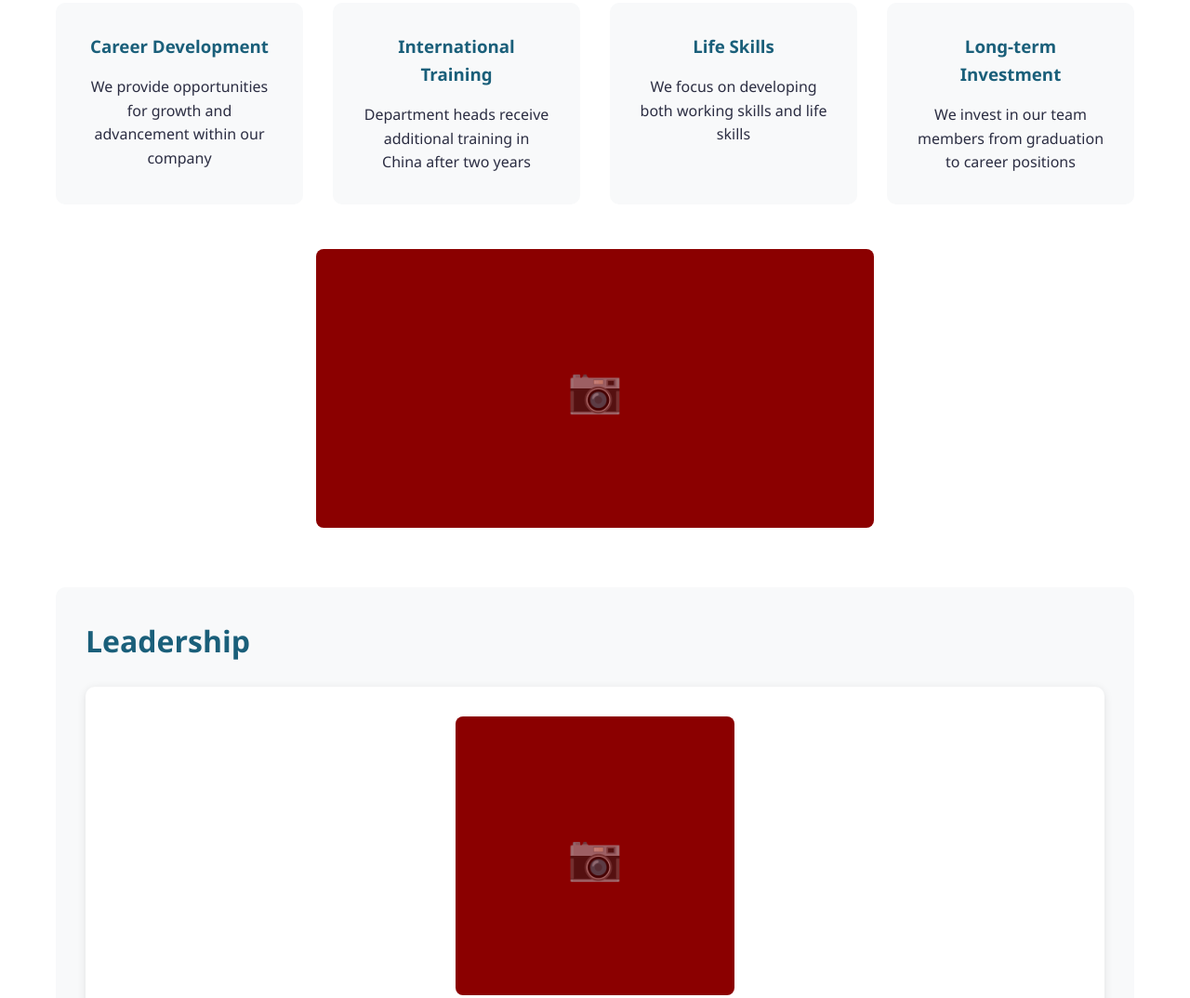
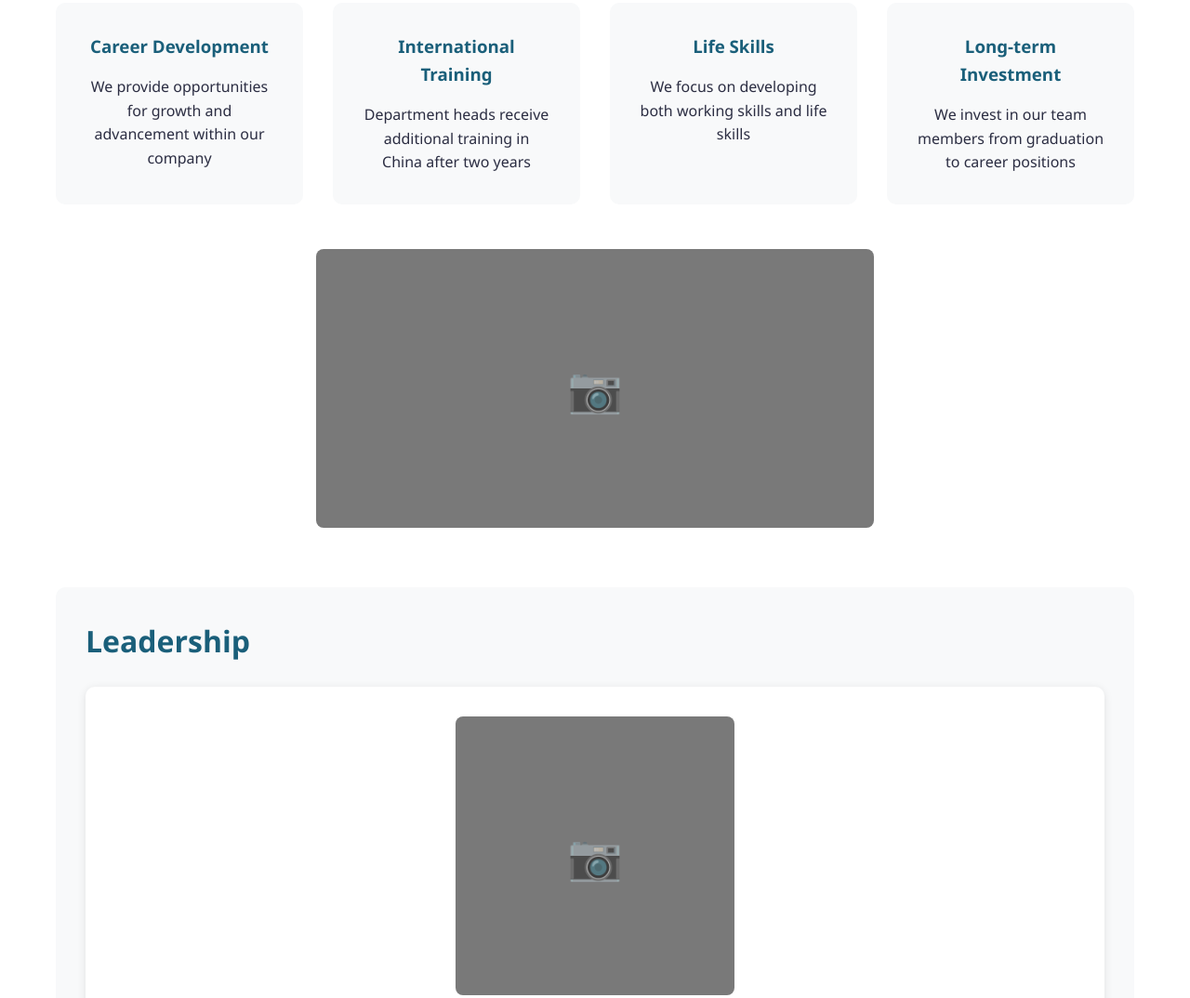
Before and after one commit to myvalorantvn-boop/testweb0078, a plain HTML site: page team.html in a window 1280 px wide. Shown: the part 579-1653 px from the top of the page at 93% size. Drawn offline with Linux system fonts and the light colour scheme.

Commit message:
Update styles.css

```diff
--- a/styles.css
+++ b/styles.css
@@ -13,7 +13,7 @@
     --text-light: #6c757d;
     --bg-light: #f8f9fa;
     --white: #ffffff;
-    --image-bg: #8B0000;
+    --image-bg: #797979;
     --shadow: 0 2px 10px rgba(0, 0, 0, 0.1);
     --shadow-hover: 0 5px 20px rgba(0, 0, 0, 0.15);
 }
```
